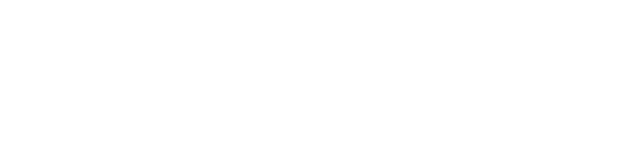
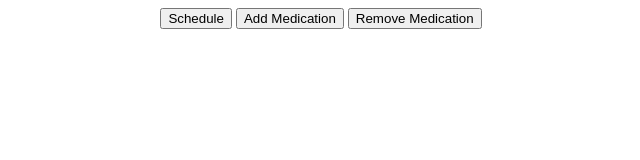
Before and after one commit to ewu2023/cs326-project-telesto, a plain HTML site: page index.html in a window 1280 px wide. Shown: the whole page, without its empty margins (319-959 px from the left). Drawn offline with Linux system fonts and the light colour scheme.

Commit message:
Created main.css, created schedule, add, and remove buttons. Centered these buttons

```diff
--- a/index.html
+++ b/index.html
@@ -1,8 +1,13 @@
 <html>
     <head>
         <title>Medication Monitor</title>
+        <link rel="stylesheet" href="main.css">
     </head>
     <body>
-
+        <div id="controls">
+            <input type="button" id="schedule-button" value="Schedule">
+            <input type="button" id="add-button" value="Add Medication">
+            <input type="button" id="remove-button" value="Remove Medication">
+        </div>
     </body>
 </html>
--- /dev/null
+++ b/main.css
@@ -0,0 +1,3 @@
+#controls {
+    text-align: center;
+}
```
